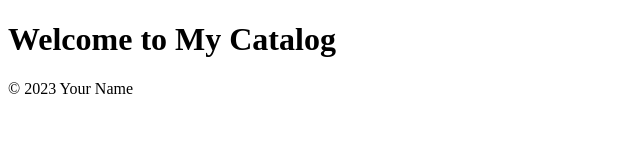
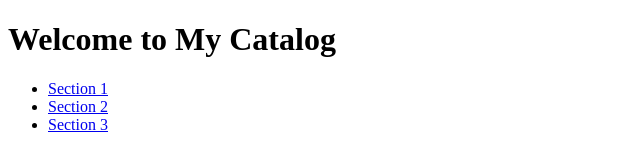
Before and after one commit to esanch/MEWP.github.io, a plain HTML site: page index.html in a window 1280 px wide. Shown: the whole page, without its empty margins (0-640 px from the left). Drawn offline with Linux system fonts and the light colour scheme.

Commit message:
Update index.html

```diff
--- a/index.html
+++ b/index.html
@@ -1,17 +1,27 @@
 <!DOCTYPE html>
 <html>
 <head>
-    <link rel="stylesheet" type="text/css" href="style.css">
+    <title>My Catalog</title>
 </head>
 <body>
     <header>
         <h1>Welcome to My Catalog</h1>
     </header>
-    <main>
-        <!-- Add your catalog content here -->
-    </main>
-    <footer>
-        <p>&copy; 2023 Your Name</p>
-    </footer>
+    <nav>
+        <ul>
+            <li><a href="#section1">Section 1</a></li>
+            <li><a href="#section2">Section 2</a></li>
+            <li><a href="#section3">Section 3</a></li>
+        </ul>
+    </nav>
+    <section id="section1">
+        <!-- Content for Section 1 -->
+    </section>
+    <section id="section2">
+        <!-- Content for Section 2 -->
+    </section>
+    <section id="section3">
+        <!-- Content for Section 3 -->
+    </section>
 </body>
 </html>
```
